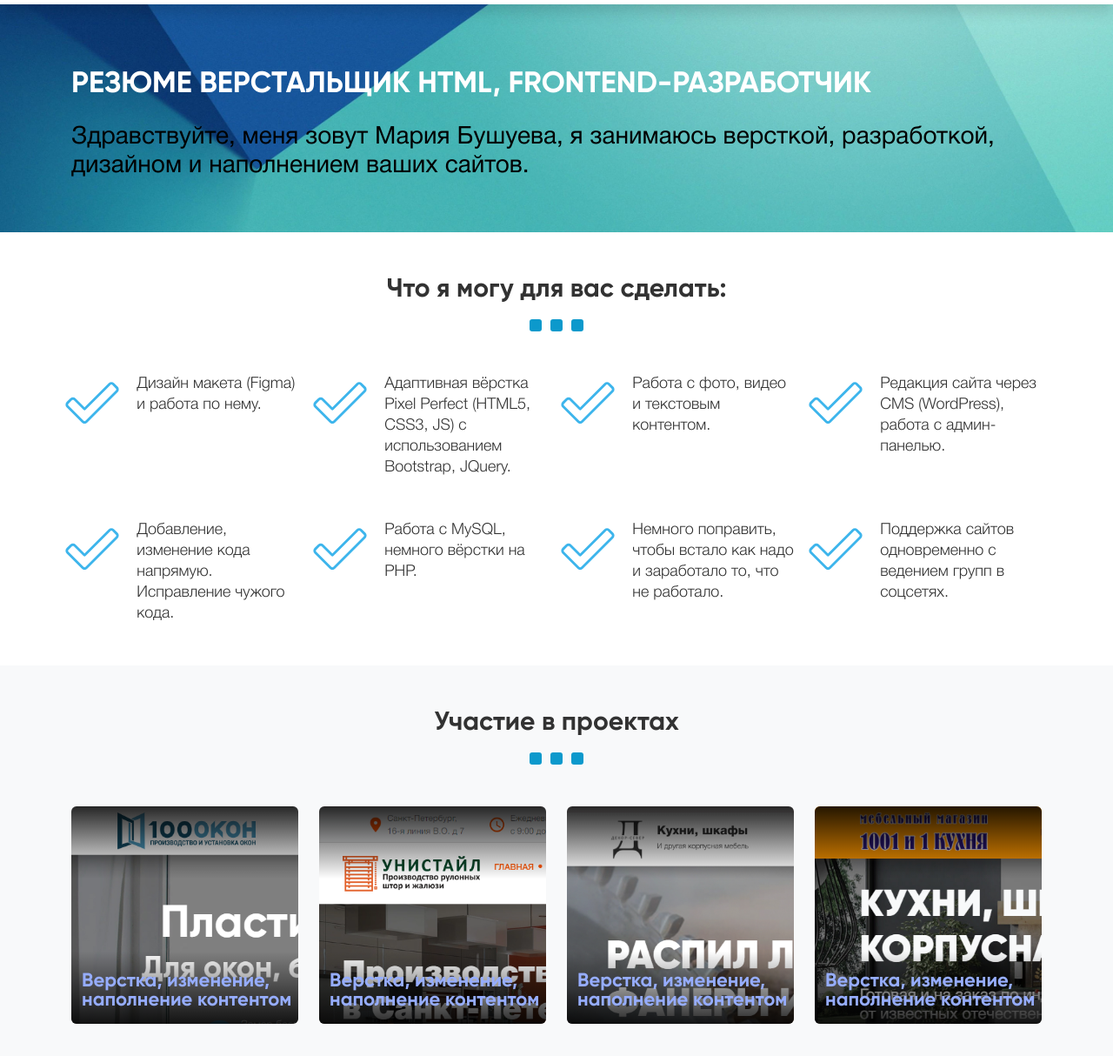
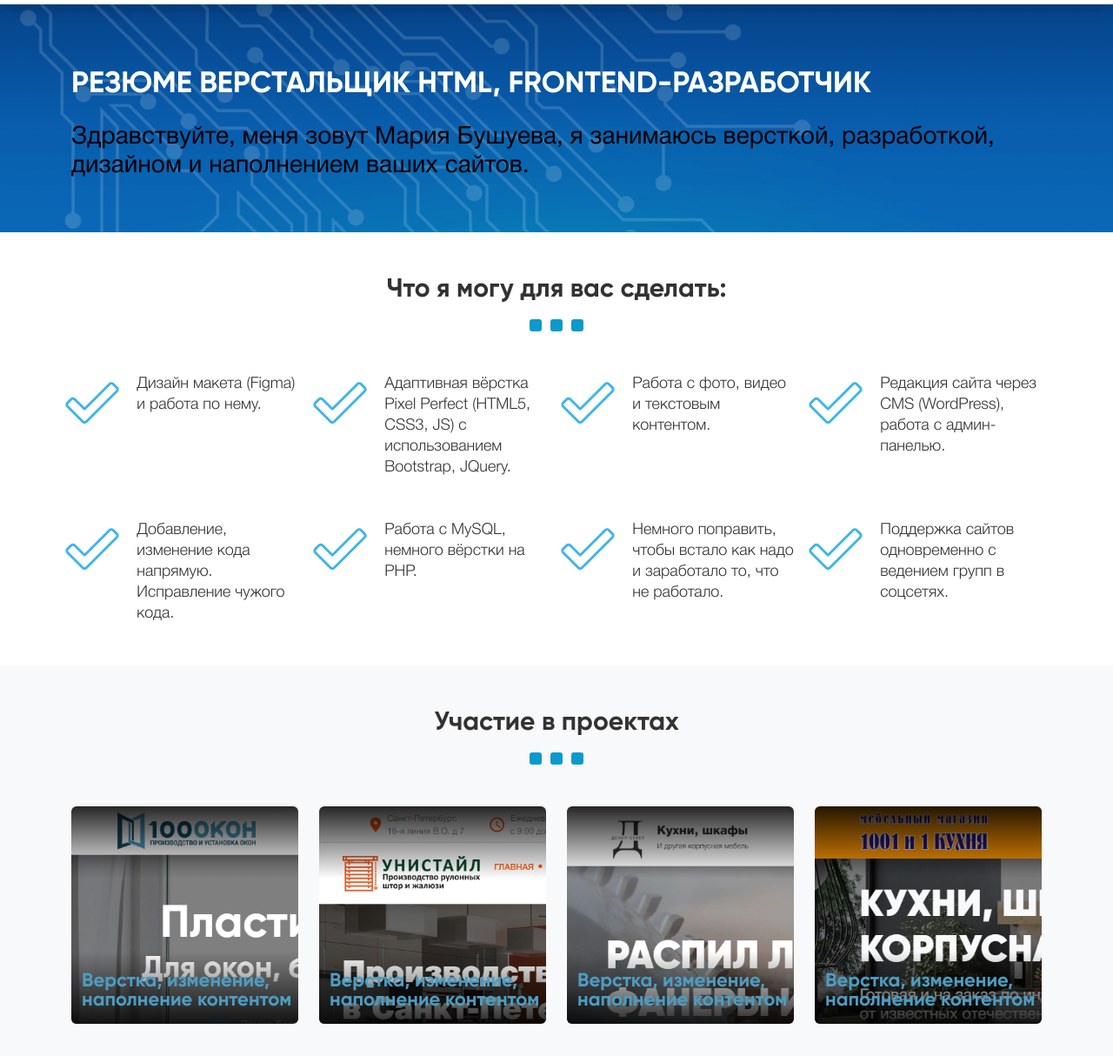
Before and after one commit to hotsmm/developer-cv, a plain HTML site: page index.html in a window 1280 px wide. Shown: the part 63-1277 px from the top of the page at 87% size. Drawn offline with Linux system fonts and the light colour scheme.

Commit message:
Update theme.css
change bg

```diff
--- a/css/theme.css
+++ b/css/theme.css
@@ -490,7 +490,7 @@ ul, li {
 }
 
 #home-index {
-	background: url(../img/home-bg.jpg);
+	background: url(../img/home-background.jpg);
 	width: 100%;
 	background-position:center;
 	background-repeat:no-repeat;
@@ -1011,7 +1011,7 @@ input[type='range']::-webkit-slider-thumb:active {
 	font-family: Gilroy-Bold;
 	font-size: 22px;
 	line-height: 22px;
-	color: #96ADFF;
+	color: var(--corporate-color-1);
 	width: 98%;
 }
 
@@ -1403,7 +1403,7 @@ input[type='range']::-webkit-slider-thumb:active {
 }/* End Contacts phone */
 
 .contacts-section {
-	background: url(../img/footer-bg2.jpg) center;
+	background: url(../img/footer-background.jpg) center;
 	background-size: cover;
 	padding-top: 0;
 	padding-bottom: 0;
```
